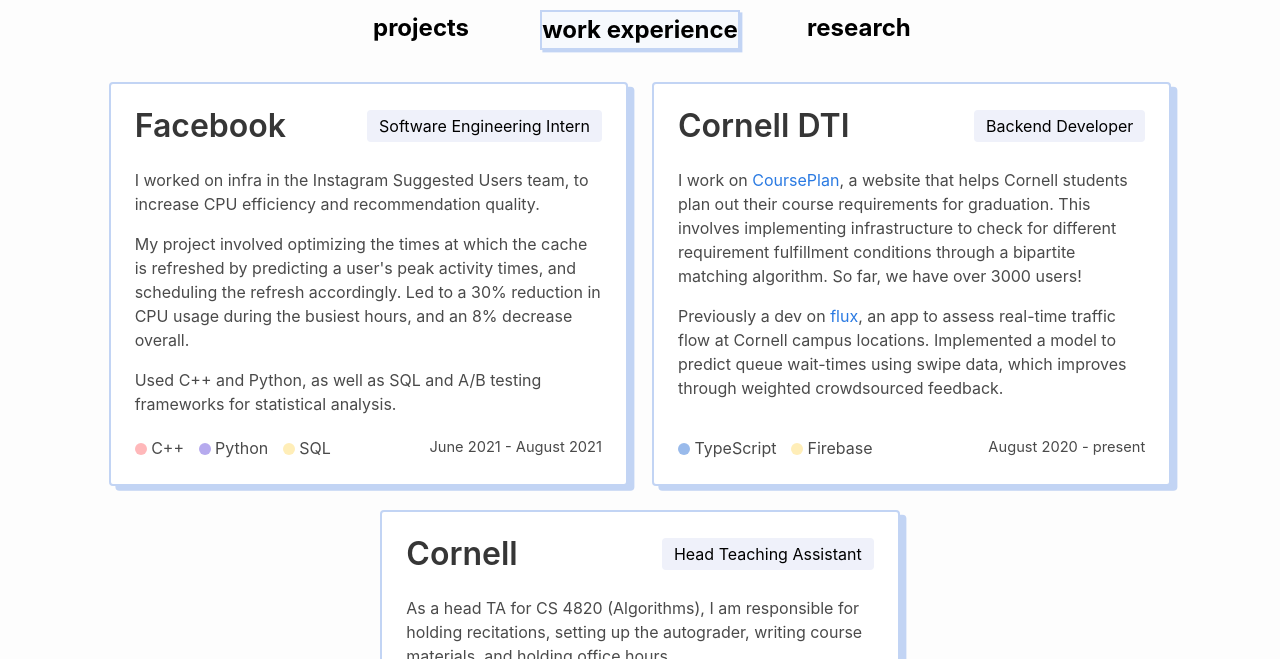
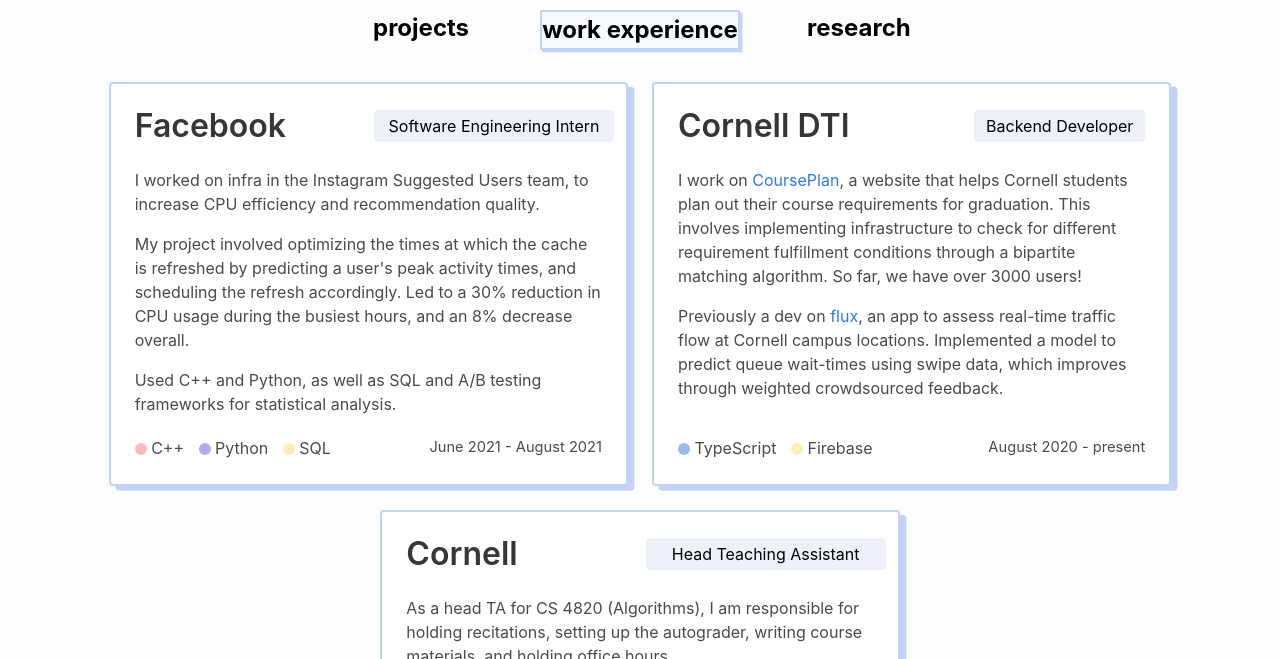
Before and after one commit to vaishnavi17/vaishnavi17.github.io, a Jekyll site: the page built from index.md, in a window 1280 px wide. Shown: the part 1055-1714 px from the top of the page. Built offline with Jekyll 4.4.1, drawn with Linux system fonts in a browser that asks for light colours; nearby versions of some CDN libraries.

Commit message:
made better for mobile

```diff
--- a/_layouts/home.html
+++ b/_layouts/home.html
@@ -94,9 +94,9 @@ layout: default
         <div class="card-content" style="height: 100%; display: flex;
         flex-flow: column;">
           <div class="media">
-            <div class="media-content is-vcentered is-flex" style="justify-content: space-between; align-items: center;">
-              <span class="is-vcentered exp-title" >Facebook</span>
-              <span class="tag is-spaced is-6 is-vcentered is-medium is-link is-light">
+            <div class="columns media-content is-vcentered" style="justify-content: space-between; align-items: center;">
+              <span class="column is-vcentered exp-title">Facebook</span>
+              <span class="tag column is-spaced is-vcentered is-medium is-link is-light" style="max-width: 15em;">
                   Software Engineering Intern
               </span>
             </div>
@@ -154,9 +154,9 @@ layout: default
         <div class="card-content" style="height: 100%; display: flex;
         flex-flow: column;">
           <div class="media">
-            <div class="media-content is-vcentered is-flex" style="justify-content: space-between; align-items: center;">
-              <span class="is-vcentered exp-title" >Cornell</span>
-              <span class="tag is-spaced is-6 is-vcentered is-medium is-link is-light">
+            <div class="columns media-content is-vcentered" style="justify-content: space-between; align-items: center;">
+              <span class="column is-vcentered exp-title" >Cornell</span>
+              <span class="tag column is-spaced is-6 is-vcentered is-medium is-link is-light" style="max-width: 15em;">
                   Head Teaching Assistant
               </span>
             </div>
```
